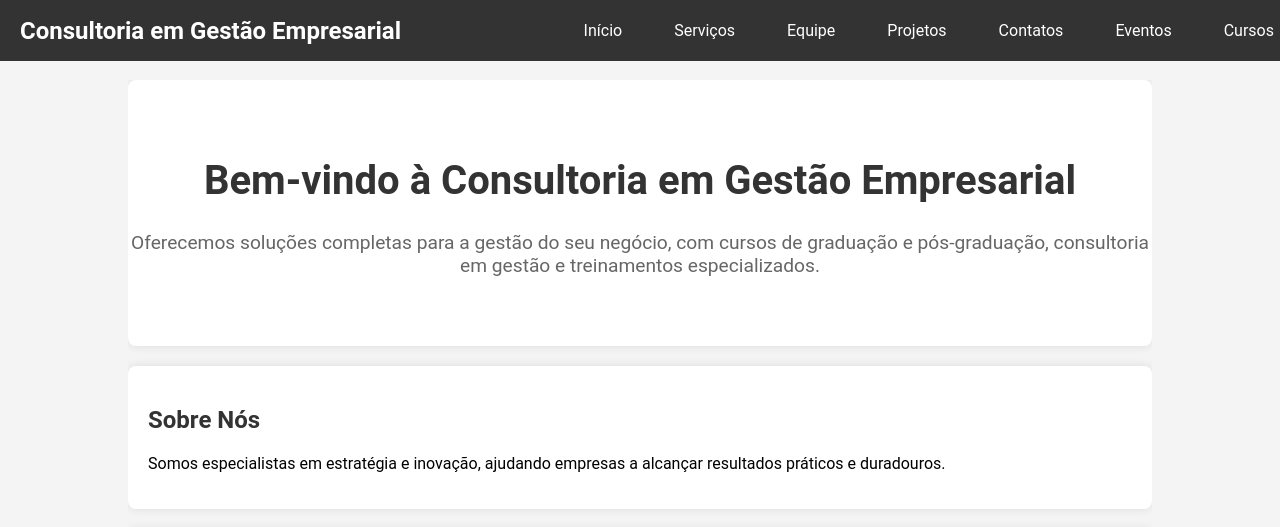
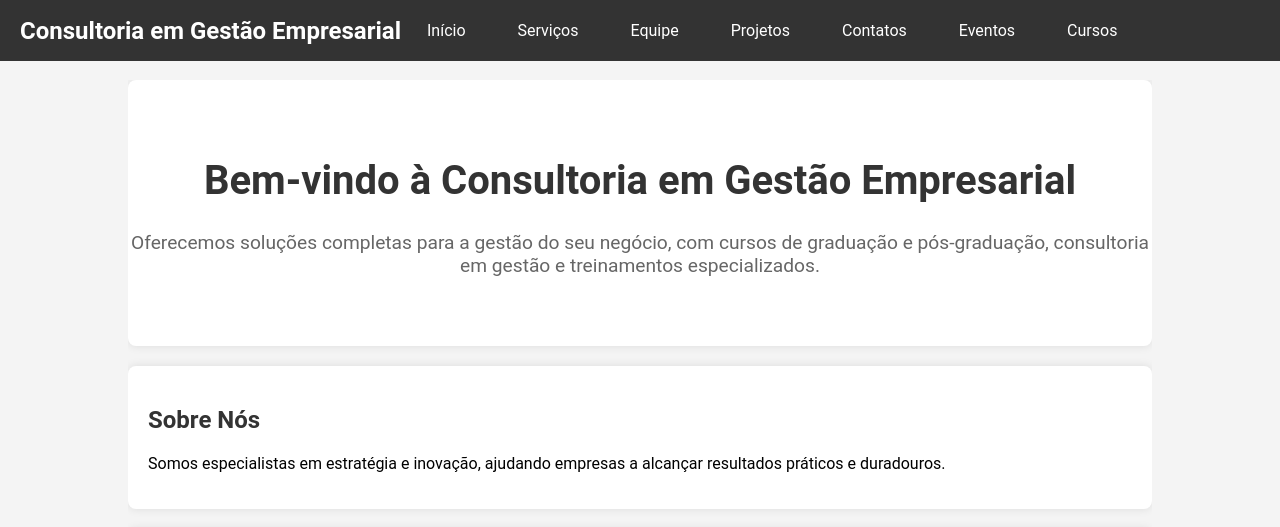
Before and after one commit to PedroCelestino28/pagina-negocio, a plain HTML site: page home.html in a window 1280 px wide. Shown: the top 527 px of the page. Drawn offline with Linux system fonts and the light colour scheme.

Commit message:
Update styles.css

```diff
--- a/styles.css
+++ b/styles.css
@@ -1,6 +1,6 @@
 /* styles.css */
 body { font-family: 'Roboto', sans-serif; margin: 0; padding: 0; background-color: #f4f4f4; }
-header { background-color: #333; color: #fff; padding: 10px 20px; display: flex; align-items: center; justify-content: space-between; position: fixed; width: 100%; top: 0; z-index: 1000; }
+header { background-color: #333; color: #fff; padding: 10px 20px; display: flex; align-items: center; justify-content: flex-start; position: fixed; width: 100%; top: 0; z-index: 1000; }
 header h1 { margin: 0; font-size: 1.5em; color: #fff; }
 nav ul { list-style: none; padding: 0; margin: 0; display: flex; }
 nav ul li { margin: 0 15px; } /* Ajuste o valor aqui para aumentar o espaçamento */
```
